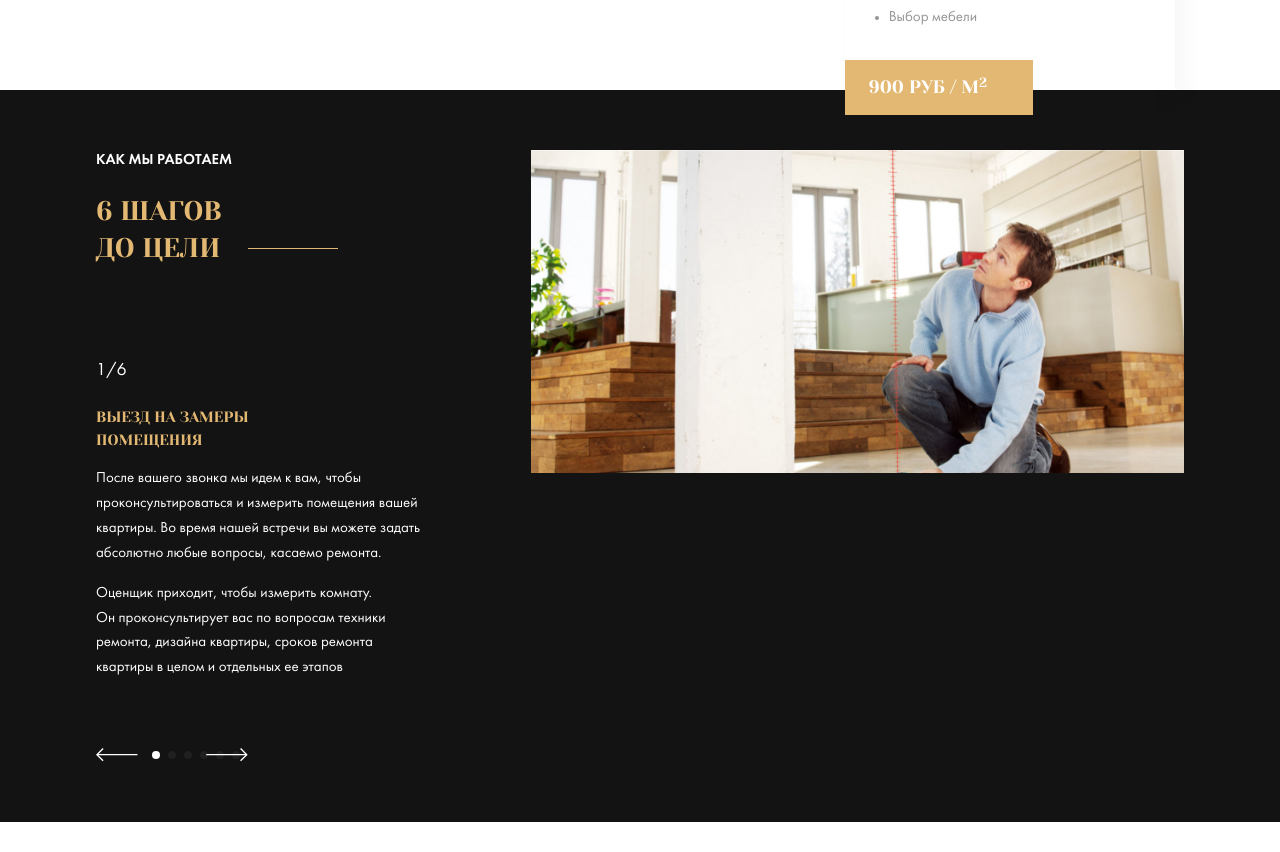
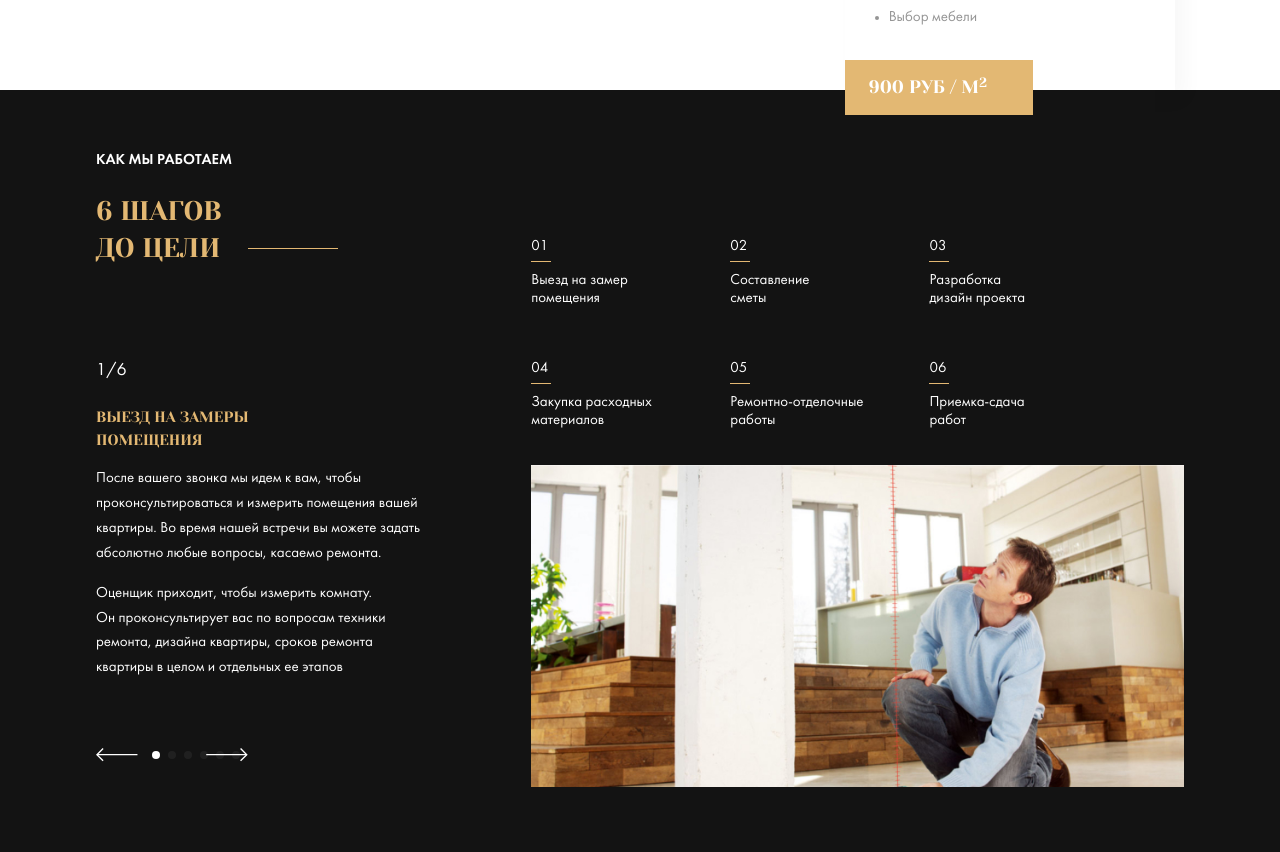
Before and after one commit to NurgalievMarsil/repair, a website: page index.html in a window 1280 px wide. Shown: the part 3033-3885 px from the top of the page. Before the commit the page ends 3855 px from the top, so only its background shows below. Drawn offline with nearby package versions, Linux system fonts and the light colour scheme; files whose address does not match are found by name.

Commit message:
feat: new swiper and media

```diff
--- a/index.html
+++ b/index.html
@@ -381,7 +381,7 @@
       </div>
     </section>
 
-    <section class="section section--dark projects">
+    <section class="section section--dark projects section__none">
       <div class="container">
         <div class="row">
           <div class="col-40">
@@ -406,6 +406,7 @@
                   </div>
                   <div class="swiper-slide">
                     <div class="swiper-step__text">
+                      <span class="swiper__number">2/6</span>
                       <span class="swiper-step__heading swiper-step__heading--primary">Выезд на замеры <span class="swiper-step__heading__word">помещения</span></span>
                       <p class="swiper-step-title__text">После вашего звонка мы идем к вам, чтобы проконсультироваться и измерить помещения вашей квартиры. Во время нашей встречи вы можете задать абсолютно любые вопросы, касаемо ремонта.</p>
                       <p class='swiper-step-title__text__swiper'>Оценщик приходит, чтобы измерить комнату. Он проконсультирует вас по вопросам техники ремонта, дизайна квартиры, сроков ремонта квартиры в целом и отдельных ее этапов</p>
@@ -413,6 +414,7 @@
                   </div>
                   <div class="swiper-slide">
                     <div class="swiper-step__text">
+                      <span class="swiper__number">3/6</span>
                       <span class="swiper-step__heading swiper-step__heading--primary">Выезд на замеры <span class="swiper-step__heading__word">помещения</span></span>
                       <p class="swiper-step-title__text">После вашего звонка мы идем к вам, чтобы проконсультироваться и измерить помещения вашей квартиры. Во время нашей встречи вы можете задать абсолютно любые вопросы, касаемо ремонта.</p>
                       <p class='swiper-step-title__text__swiper'>Оценщик приходит, чтобы измерить комнату. Он проконсультирует вас по вопросам техники ремонта, дизайна квартиры, сроков ремонта квартиры в целом и отдельных ее этапов</p>
@@ -420,6 +422,7 @@
                   </div>
                   <div class="swiper-slide">
                     <div class="swiper-step__text">
+                      <span class="swiper__number">4/6</span>
                       <span class="swiper-step__heading swiper-step__heading--primary">Выезд на замеры <span class="swiper-step__heading__word">помещения</span></span>
                       <p class="swiper-step-title__text">После вашего звонка мы идем к вам, чтобы проконсультироваться и измерить помещения вашей квартиры. Во время нашей встречи вы можете задать абсолютно любые вопросы, касаемо ремонта.</p>
                       <p class='swiper-step-title__text__swiper'>Оценщик приходит, чтобы измерить комнату. Он проконсультирует вас по вопросам техники ремонта, дизайна квартиры, сроков ремонта квартиры в целом и отдельных ее этапов</p>
@@ -427,6 +430,7 @@
                   </div>
                   <div class="swiper-slide">
                     <div class="swiper-step__text">
+                      <span class="swiper__number">5/6</span>
                       <span class="swiper-step__heading swiper-step__heading--primary">Выезд на замеры <span class="swiper-step__heading__word">помещения</span></span>
                       <p class="swiper-step-title__text">После вашего звонка мы идем к вам, чтобы проконсультироваться и измерить помещения вашей квартиры. Во время нашей встречи вы можете задать абсолютно любые вопросы, касаемо ремонта.</p>
                       <p class='swiper-step-title__text__swiper'>Оценщик приходит, чтобы измерить комнату. Он проконсультирует вас по вопросам техники ремонта, дизайна квартиры, сроков ремонта квартиры в целом и отдельных ее этапов</p>
@@ -434,6 +438,7 @@
                   </div>
                   <div class="swiper-slide">
                     <div class="swiper-step__text">
+                      <span class="swiper__number">6/6</span>
                       <span class="swiper-step__heading swiper-step__heading--primary">Выезд на замеры <span class="swiper-step__heading__word">помещения</span></span>
                       <p class="swiper-step-title__text">После вашего звонка мы идем к вам, чтобы проконсультироваться и измерить помещения вашей квартиры. Во время нашей встречи вы можете задать абсолютно любые вопросы, касаемо ремонта.</p>
                       <p class='swiper-step-title__text__swiper'>Оценщик приходит, чтобы измерить комнату. Он проконсультирует вас по вопросам техники ремонта, дизайна квартиры, сроков ремонта квартиры в целом и отдельных ее этапов</p>
@@ -446,11 +451,42 @@
               <div class="swiper-button-next swiper__step"></div>
 
 
-          </div>
+            </div>
 
           </div>
           <!-- /.col-40 -->
           <div class="col-60">
+            <div class="slider-titles"></div>
+            <div class="slider-titles__block slide-name">
+              <h3 class="slide-name__number">01</h3>
+              <span class="slide-name__description">Выезд на замер
+                <br>помещения</span>
+            </div>
+            <div class="slider-titles__block slide-name">
+              <h3 class="slide-name__number">02</h3>
+              <span class="slide-name__description">Составление
+                <br>сметы</span>
+            </div>
+            <div class="slider-titles__block slide-name">
+              <h3 class="slide-name__number">03</h3>
+              <span class="slide-name__description">Разработка
+                <br>дизайн проекта</span>
+            </div>
+            <div class="slider-titles__block slide-name">
+              <h3 class="slide-name__number">04</h3>
+              <span class="slide-name__description">Закупка расходных<br> материалов</span>
+            </div>
+            <div class="slider-titles__block slide-name">
+              <h3 class="slide-name__number">05</h3>
+              <span class="slide-name__description">Ремонтно-отделочные
+                <br>работы</span>
+            </div>
+            <div class="slider-titles__block slide-name">
+              <h3 class="slide-name__number">06</h3>
+              <span class="slide-name__description">Приемка-сдача
+                <br>работ</span>
+            </div>
+            <!-- /.slider-titles__block slide-name -->
             <div class="swiper-container">
               <!-- Additional required wrapper -->
               <div class="swiper-wrapper swiper-no-swiping">
--- a/sass/_media.sass
+++ b/sass/_media.sass
@@ -18,6 +18,14 @@
       margin-left: 0
 @media screen and ( max-width: 920px  )
   .swiper
+    &-pagination
+      margin-left: 30px
+      margin-bottom: 2px
+    &-button
+      &-prev
+        margin-left: 30px
+      &-next
+        margin-left: 30px
     &__mobile
       width: 100%
       &__image
@@ -26,6 +34,8 @@
       &__heading
         font-size: 1rem
   .section
+    &__none
+      display: none
     &-title
       &__text
         font-size: 1rem
--- a/sass/templates/_project.sass
+++ b/sass/templates/_project.sass
@@ -1,3 +1,32 @@
+.slide
+  &-name
+    display: inline-block
+    width: 30%
+    margin-bottom: 35px
+    text-align: left
+    &__description
+      font-size: 1.07rem
+      line-height: 1.28rem
+      font-weight: normal
+    &__number
+      position: relative
+      font-size: 1.07rem
+      line-height: 1.5rem
+      font-weight: normal
+      text-transform: uppercase
+      &::after
+        content: ''
+        position: absolute
+        width: 1.429rem
+        height: 1px
+        background-color: #E3B873
+        bottom: -0.357rem
+        left: 0
+.slider
+  &-titles
+    margin-top: 71px
+    display: flex
+    flex-wrap: wrap
 .swiper
   &__number
     font-size: 1.28rem
```
Also changed, not shown: css/style.css.
